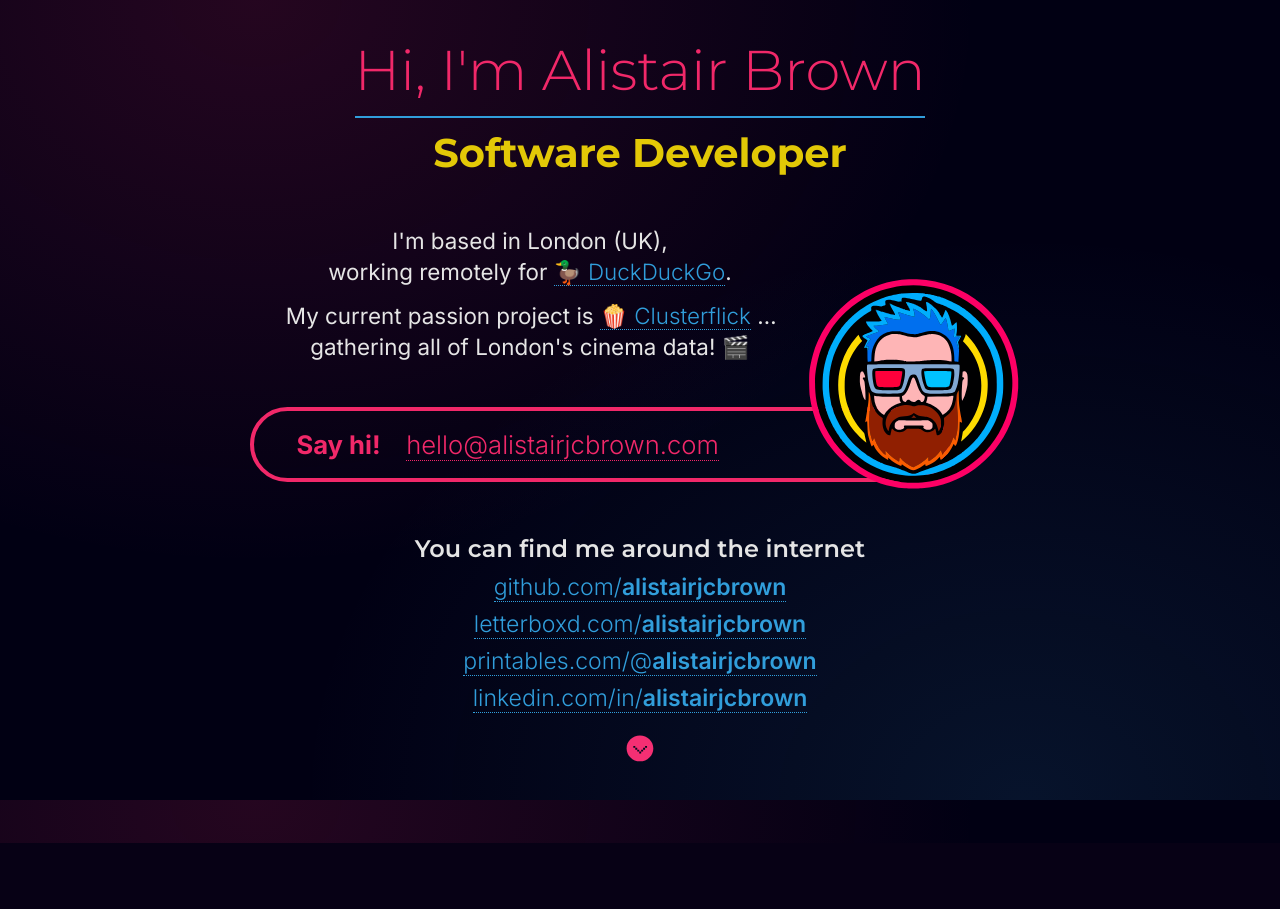
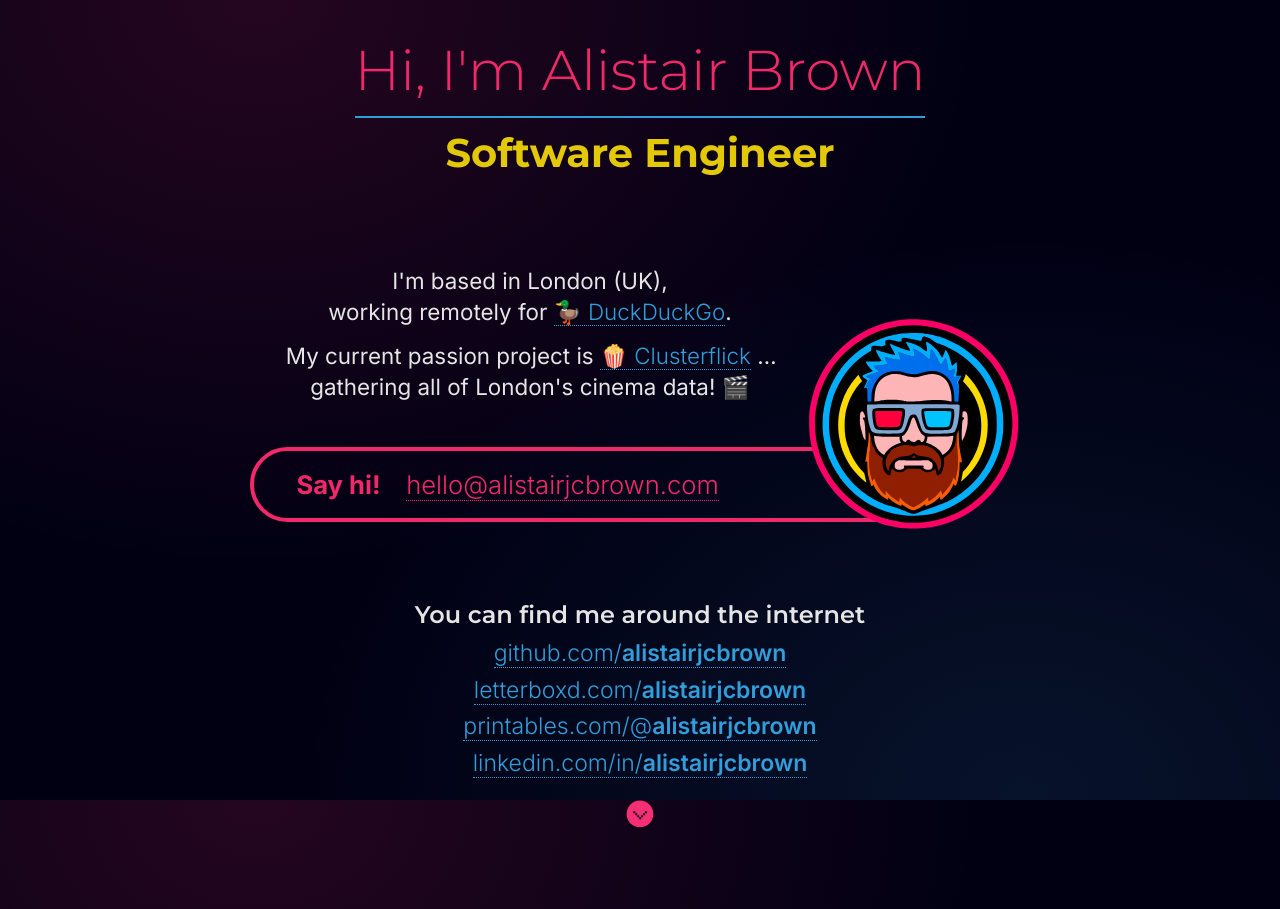
Before and after one commit to alistairjcbrown/alistairjcbrown.github.io, a PHP site: page / in a window 1280 px wide. Before the commit the page ends 843 px from the top, so only its background shows below. Run offline with PHP 8.4, Linux system fonts and the light colour scheme.

Commit message:
Minor updates to styling and copy

```diff
--- a/src/css/style.css
+++ b/src/css/style.css
@@ -32,6 +32,9 @@
   background-attachment: fixed;
   min-height: 100vh;
   text-rendering: optimizeLegibility;
+  display: flex;
+  align-items: center;
+  justify-content: center;
 }
 
 wbr {
@@ -154,7 +157,7 @@
 
 h2 {
   font-size: 2.5em;
-  margin: 0 0 1.5em 0;
+  margin: 0 0 2.5em 0;
   font-family: "Montserrat", sans-serif;
   font-optical-sizing: auto;
   font-weight: 700;
@@ -241,6 +244,7 @@
   font-size: 1.6em;
   border: 4px solid #f12869;
   transition: all 0.2s ease;
+  margin-bottom: 3em;
 }
 
 p.say-hi:hover {
--- a/src/index.html
+++ b/src/index.html
@@ -8,7 +8,7 @@
   <head>
     <meta charset="utf-8" />
 
-    <title>Alistair Brown | Software Developer</title>
+    <title>Alistair Brown | Software Engineer</title>
 
     <meta
       name="viewport"
@@ -35,7 +35,7 @@
     <div class="wrapper">
       <div class="site-content">
         <h1>Hi, I'm <wbr />Alistair&nbsp;Brown</h1>
-        <h2>Software Developer</h2>
+        <h2>Software Engineer</h2>
         <div class="avatar-flip">
           <div class="avatar-flip-inner">
             <img src="images/avatar.svg" class="avatar avatar-front" alt="" />
```
Also changed, not shown: docs/index.html (+2 -2 lines).
